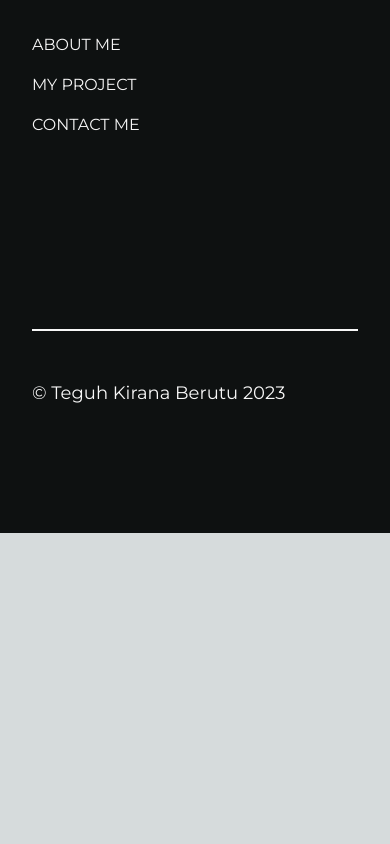
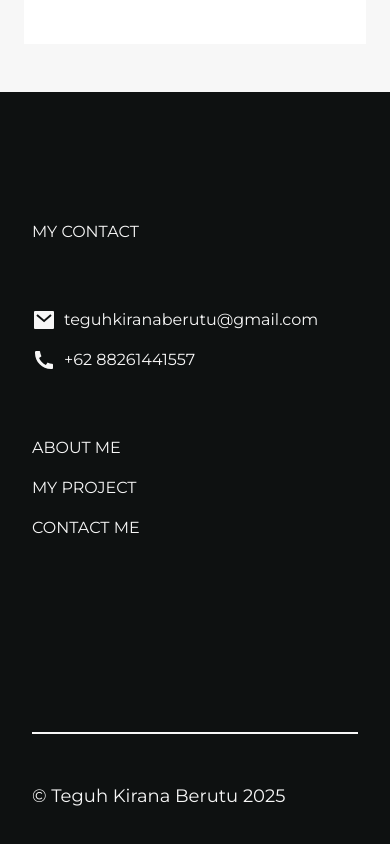
Before and after one commit to teguh161402025/teguh-kirana-portofolio, a Next.js app: page / in a window 390 px wide. Shown: the part 3113-3957 px from the top of the page. Before the commit the page ends 3646 px from the top, so only its background shows below. Built offline with nearby package versions, Linux system fonts and the light colour scheme.

Commit message:
update footer year to 2025 and adjust section height in Home component

```diff
--- a/src/app/page.tsx
+++ b/src/app/page.tsx
@@ -25,7 +25,7 @@
 
       <div id='1' className='lg:absolute w-full section'>
         <div className='lg:container lg:mx-auto  lg:flex lg:flex-row '>
-          <div className='bg-primary lg:min-h-screen lg:w-2/3 w-full relative'>
+          <div className='bg-primary lg:min-h-screen h-screen lg:w-2/3 w-full relative'>
 
 
             <div className='md:pl-24 md:pt-32 self-end lg:pt-24 xl:pt-12 pt-24 px-12 lg:mt-44 relative'>
@@ -33,7 +33,7 @@
                 <p className='xl:text-6xl text-4xl font-bold text-ornament text-center lg:text-left '>
                   HEY I AM
                 </p>
-                <p className='xl:text-7xl text-4xl font-bold text-secondary text-center lg:text-left'>
+                <p className='xl:text-7xl md:text-2xl text-4xl font-bold text-secondary text-center lg:text-left'>
                   TEGUH KIRANA.
                 </p>
 
--- a/src/component/footer.tsx
+++ b/src/component/footer.tsx
@@ -37,7 +37,7 @@
                 <AnimateScroll doAfter={900} animation='fade-in-slide-up'>
                     <div className='translate-y-24 py-12 border-t-2 border-t-secondary w-full'>
                         <div className='w-full flex lg:flex-row-reverse justify-between'>
-                            <div className='text-lg'>© Teguh Kirana Berutu 2023</div>
+                            <div className='text-lg'>© Teguh Kirana Berutu 2025</div>
                             <div className='lg:flex flex-row space-x-4  hidden'>
 
                                 <a href='https://www.facebook.com/teguhkiranaberutu/' title='facebook' target='_blank' rel='noopener noreferrer'>
```
